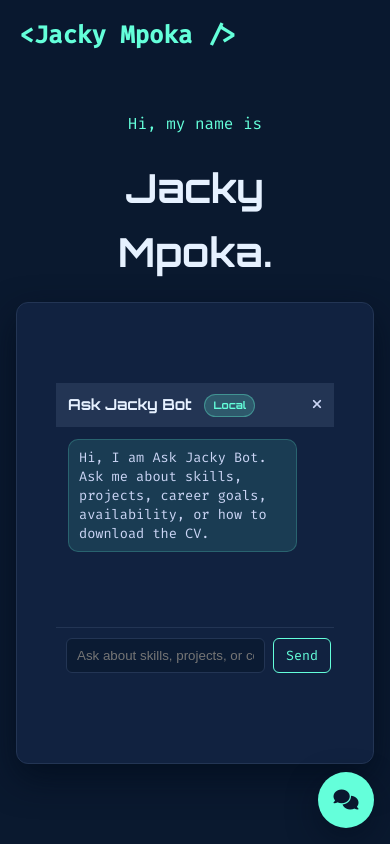
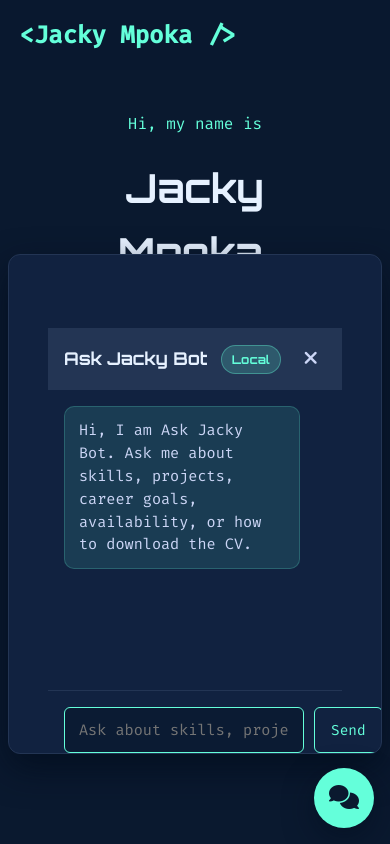
Before and after one commit to jackyphuti/Portfolio, a website: page index.html in a window 390 px wide. Both pictures are taken after a click on the button "Open portfolio chatbot". Shown: the top 844 px of the page. Drawn offline with Linux system fonts and the light colour scheme; no server answers.

Commit message:
Increase chatbot size and improve visibility - larger panel, bigger fonts, better spacing

```diff
--- a/style.css
+++ b/style.css
@@ -318,7 +318,8 @@ footer {
     position: fixed;
     right: 24px;
     bottom: 90px;
-    width: min(360px, calc(100vw - 32px));
+    width: min(420px, calc(100vw - 48px));
+    height: 550px;
     max-height: calc(100vh - 120px);
     background: var(--light-navy);
     border: 1px solid var(--lightest-navy);
@@ -345,12 +346,13 @@ footer {
     align-items: center;
     justify-content: space-between;
     background: var(--lightest-navy);
-    padding: 10px 12px;
+    padding: 16px 16px;
+    flex-shrink: 0;
 }
 
 .chatbot-header h3 {
     color: var(--white);
-    font-size: 0.95rem;
+    font-size: 1.1rem;
     font-family: var(--font-heading);
 }
 
@@ -358,9 +360,9 @@ footer {
     display: inline-flex;
     align-items: center;
     margin-left: 8px;
-    padding: 2px 8px;
+    padding: 4px 10px;
     border-radius: 999px;
-    font-size: 0.65rem;
+    font-size: 0.75rem;
     background: rgba(100, 255, 218, 0.18);
     color: var(--accent-color);
     border: 1px solid rgba(100, 255, 218, 0.35);
@@ -372,24 +374,31 @@ footer {
     background: transparent;
     color: var(--lightest-slate);
     cursor: pointer;
+    font-size: 1.2rem;
+    padding: 4px 8px;
+    transition: color 0.2s ease;
+}
+
+.chatbot-header button:hover {
+    color: var(--accent-color);
 }
 
 .chatbot-messages {
     flex: 1;
     overflow-y: auto;
-    padding: 12px;
+    padding: 16px;
     display: flex;
     flex-direction: column;
-    gap: 10px;
-    min-height: 200px;
+    gap: 12px;
+    min-height: 350px;
 }
 
 .chatbot-message {
     max-width: 90%;
-    padding: 8px 10px;
+    padding: 12px 14px;
     border-radius: 10px;
-    font-size: 0.85rem;
-    line-height: 1.4;
+    font-size: 0.95rem;
+    line-height: 1.5;
 }
 
 .chatbot-message.bot {
@@ -414,9 +423,10 @@ footer {
 .chatbot-form {
     display: grid;
     grid-template-columns: 1fr auto;
-    gap: 8px;
-    padding: 10px;
+    gap: 10px;
+    padding: 16px;
     border-top: 1px solid var(--lightest-navy);
+    flex-shrink: 0;
 }
 
 .chatbot-form input {
@@ -424,8 +434,14 @@ footer {
     border: 1px solid var(--lightest-navy);
     color: var(--white);
     border-radius: 6px;
-    padding: 8px 10px;
+    padding: 12px 14px;
     outline: none;
+    font-size: 0.95rem;
+    font-family: var(--font-sans);
+}
+
+.chatbot-form input:focus {
+    border-color: var(--accent-color);
 }
 
 .chatbot-form button {
@@ -433,9 +449,16 @@ footer {
     background: transparent;
     color: var(--accent-color);
     border-radius: 6px;
-    padding: 8px 12px;
+    padding: 12px 16px;
     cursor: pointer;
     font-family: var(--font-mono);
+    font-size: 0.9rem;
+    transition: all 0.2s ease;
+}
+
+.chatbot-form button:hover {
+    background: var(--accent-color);
+    color: var(--dark-navy);
 }
 
 /* --- Animations --- */
@@ -459,10 +482,19 @@ footer {
     .chatbot-toggle {
         right: 16px;
         bottom: 16px;
+        width: 60px;
+        height: 60px;
+        font-size: 1.5rem;
     }
     .chatbot-panel {
-        right: 16px;
+        right: 8px;
+        left: 8px;
+        bottom: 90px;
+        width: auto;
+        height: 500px;
         max-height: calc(100vh - 110px);
-        bottom: 80px;
+    }
+    .chatbot-messages {
+        min-height: 300px;
     }
 }
```
